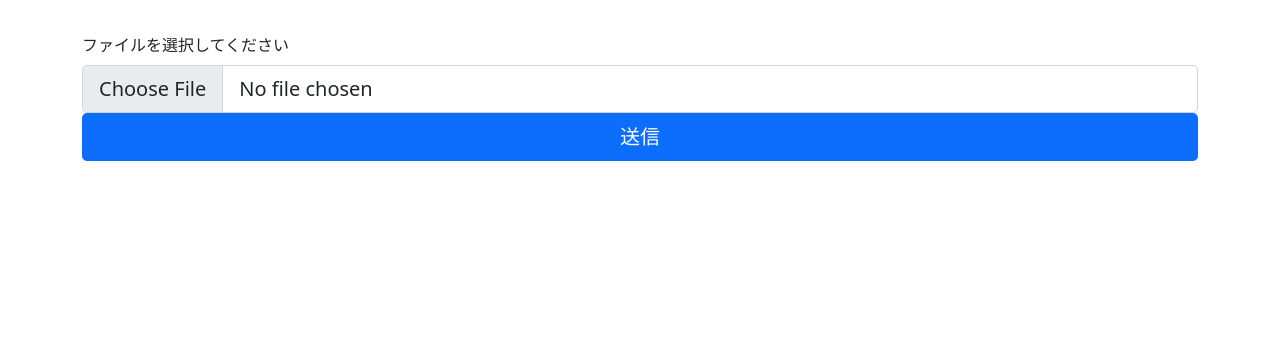
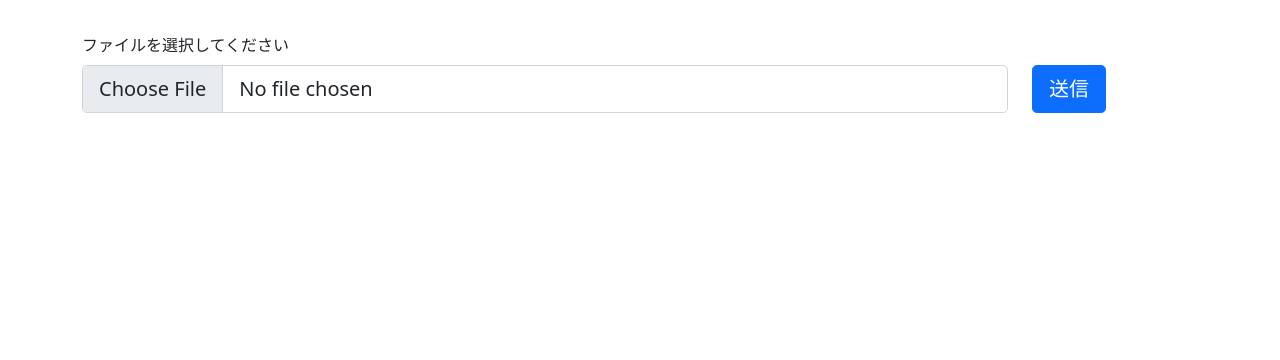
Before and after one commit to ynanigashi/recipebook_search, a Flask app: page /upload in a window 1280 px wide. Shown: the part 87-447 px from the top of the page. Run offline with Flask 2, Linux system fonts and the light colour scheme; the visitor is signed in with stand-in values (Sample User, id 1); some libraries are stand-ins or nearby versions.

Commit message:
modify upload page layout

```diff
--- a/templates/layout.html
+++ b/templates/layout.html
@@ -76,7 +76,7 @@
         {% with messages = get_flashed_messages(with_categories=true) %}
           {% if messages %}
             {% for category, message in messages %}
-              <dev class="flash alert alert-{{ category }} alert-dismissible fade show" role="alert">
+              <dev class="flash alert alert-{{ category }}" role="alert">
                 <span>{{ message }}</span>
                   </dev>
             {% endfor %}
--- a/templates/upload.html
+++ b/templates/upload.html
@@ -7,9 +7,15 @@
 {% block main %}
 <div>
     <form action="/upload" method="post" enctype="multipart/form-data">
-        <label for="formFileLg" class="form-label">ファイルを選択してください</label>
-        <input class="form-control form-control-lg" id="formFileLg" type="file" name="file">
-        <button class="w-100 btn btn-lg btn-primary" type="submit">送信</button>
+        <div class="row">
+            <label for="formFileLg" class="form-label">ファイルを選択してください</label>
+            <div class="col-md-10">
+                <input class="form-control form-control-lg" id="formFileLg" type="file" name="file">
+            </div>
+            <div class="col-md-2">
+               <button class="btn btn-lg btn-primary" type="submit">送信</button>
+            </div>
+        </div>
     </form>
 </div>
 {% endblock %}
```
